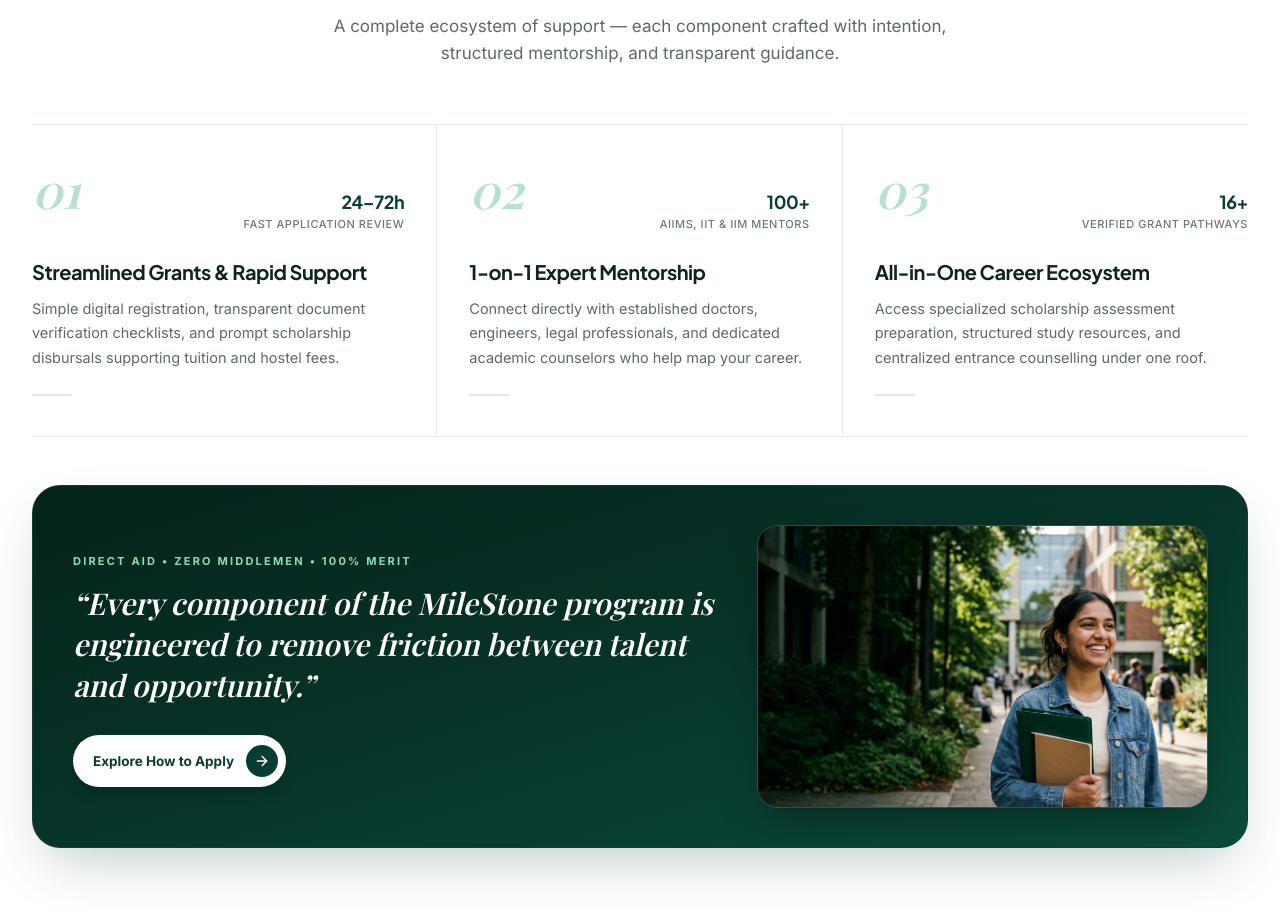
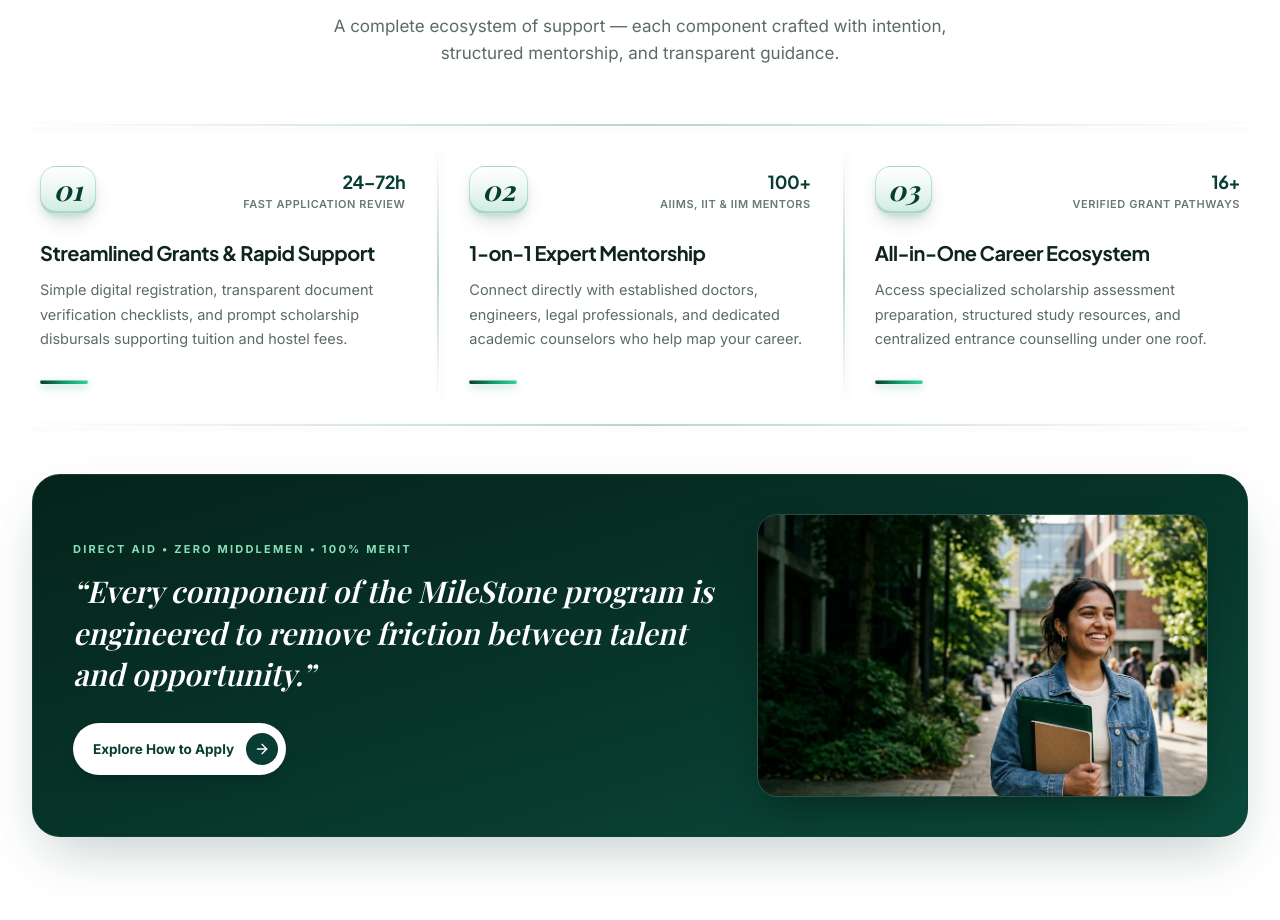
Before and after one commit to mannbond007/milestone, a Next.js app: page /about in a window 1280 px wide. Shown: the part 2349-3269 px from the top of the page. Built offline with nearby package versions, Linux system fonts and the light colour scheme; no server answers.

Commit message:
Add 3D beveled divider lines and highlighted 3D numeral plaques to Program Architecture grid

```diff
--- a/src/app/about/page.tsx
+++ b/src/app/about/page.tsx
@@ -320,9 +320,16 @@ export default function AboutPage() {
             </p>
           </ScrollReveal>
 
-          {/* Open Architectural 3-Column Grid (Hairline Dividers — Zero Boxed Card Repetition) */}
+          {/* Open Architectural 3-Column Grid (3D Beveled Dividers & Highlighted 3D Numerals) */}
           <ScrollReveal delay={0.1}>
-            <div className="mt-14 grid grid-cols-1 divide-y divide-[#E3ECE8] border-y border-[#E3ECE8] md:grid-cols-3 md:divide-x md:divide-y-0 dark:divide-[#18332B] dark:border-[#18332B]">
+            <div className="relative mt-14">
+              {/* Top 3D Beveled Architectural Line */}
+              <div
+                aria-hidden="true"
+                className="h-[2px] w-full bg-gradient-to-r from-transparent via-[#B8D5C8] to-transparent shadow-[0_1px_0_rgba(255,255,255,0.95),0_2px_6px_rgba(7,61,50,0.08)] dark:via-[#214539] dark:shadow-[0_1px_0_rgba(255,255,255,0.05)]"
+              />
+
+              <div className="grid grid-cols-1 md:grid-cols-3">
                 {[
                   {
                     num: "01",
@@ -348,21 +355,37 @@ export default function AboutPage() {
                     description:
                       "Access specialized scholarship assessment preparation, structured study resources, and centralized entrance counselling under one roof.",
                   },
-              ].map((pillar) => (
+                ].map((pillar, idx) => (
                   <div
                     key={pillar.num}
-                  className="group flex flex-col justify-between py-8 transition-colors duration-300 md:px-8 md:py-10 first:md:pl-0 last:md:pr-0"
+                    className="group relative flex flex-col justify-between py-8 transition-colors duration-300 md:px-8 md:py-10 first:md:pl-2 last:md:pr-2"
                   >
+                    {/* 3D Vertical Recessed Divider between columns */}
+                    {idx > 0 && (
+                      <>
+                        <div
+                          aria-hidden="true"
+                          className="pointer-events-none absolute inset-x-0 top-0 h-[1.5px] bg-gradient-to-r from-transparent via-[#C6DDD3] to-transparent shadow-[0_1px_0_rgba(255,255,255,0.9)] md:hidden dark:via-[#1E3B32] dark:shadow-none"
+                        />
+                        <div
+                          aria-hidden="true"
+                          className="pointer-events-none absolute inset-y-6 left-0 hidden w-[2px] bg-gradient-to-b from-transparent via-[#B8D5C8] to-transparent shadow-[1px_0_0_rgba(255,255,255,0.95),2px_0_6px_rgba(7,61,50,0.07)] md:block dark:via-[#214539] dark:shadow-[1px_0_0_rgba(255,255,255,0.04)]"
+                        />
+                      </>
+                    )}
+
                     <div>
-                    <div className="flex items-baseline justify-between">
-                      <span className="font-editorial italic text-5xl leading-none text-[#15966F]/30 transition-colors duration-300 group-hover:text-[#15966F] dark:text-[#34D399]/25 dark:group-hover:text-[#34D399]">
+                      <div className="flex items-center justify-between gap-4">
+                        {/* Highlighted 3D Editorial Numeral Plaque */}
+                        <span className="inline-flex h-12 min-w-[56px] items-center justify-center rounded-2xl border border-[#15966F]/25 bg-gradient-to-b from-[#FFFFFF] via-[#EAF7F1] to-[#CFECE0] px-3 font-editorial italic text-[28px] font-bold leading-none text-[#073D32] shadow-[0_10px_20px_-6px_rgba(7,61,50,0.22),0_3px_6px_-2px_rgba(21,150,111,0.16),inset_0_1.5px_0_rgba(255,255,255,1),inset_0_-2px_0_rgba(11,116,83,0.18)] transition-all duration-300 group-hover:-translate-y-0.5 group-hover:border-[#15966F]/55 group-hover:text-[#15966F] group-hover:shadow-[0_14px_26px_-6px_rgba(21,150,111,0.3)] dark:border-[#34D399]/30 dark:from-[#1B4538] dark:via-[#13352B] dark:to-[#0B221B] dark:text-[#6EE7B7] dark:shadow-[0_10px_20px_-6px_rgba(0,0,0,0.5),inset_0_1px_0_rgba(255,255,255,0.15)]">
                           {pillar.num}
                         </span>
+
                         <div className="text-right">
                           <div className="font-heading text-lg font-bold tracking-tight text-[#073D32] dark:text-white">
                             {pillar.metric}
                           </div>
-                        <div className="text-[11px] font-medium uppercase tracking-wider text-[#687A73] dark:text-[#8DA39B]">
+                          <div className="text-[11px] font-semibold uppercase tracking-wider text-[#687A73] dark:text-[#8DA39B]">
                             {pillar.metricLabel}
                           </div>
                         </div>
@@ -377,9 +400,17 @@ export default function AboutPage() {
                       </p>
                     </div>
 
-                  <div className="mt-6 h-[2px] w-10 rounded-full bg-[#DCE8E3] transition-all duration-300 group-hover:w-20 group-hover:bg-[#15966F] dark:bg-[#1E3B32] dark:group-hover:bg-[#34D399]" />
+                    {/* 3D Tactile Emerald Accent Pill Line */}
+                    <div className="mt-7 h-[4px] w-12 rounded-full bg-gradient-to-r from-[#073D32] via-[#15966F] to-[#34D399] shadow-[0_3px_8px_rgba(21,150,111,0.32),inset_0_1px_0_rgba(255,255,255,0.45)] transition-all duration-300 group-hover:w-24" />
                   </div>
                 ))}
+              </div>
+
+              {/* Bottom 3D Beveled Architectural Line */}
+              <div
+                aria-hidden="true"
+                className="h-[2px] w-full bg-gradient-to-r from-transparent via-[#B8D5C8] to-transparent shadow-[0_1px_0_rgba(255,255,255,0.95),0_2px_6px_rgba(7,61,50,0.08)] dark:via-[#214539] dark:shadow-[0_1px_0_rgba(255,255,255,0.05)]"
+              />
             </div>
           </ScrollReveal>
 
```
Lines whose indentation alone changed are shown as unchanged.
